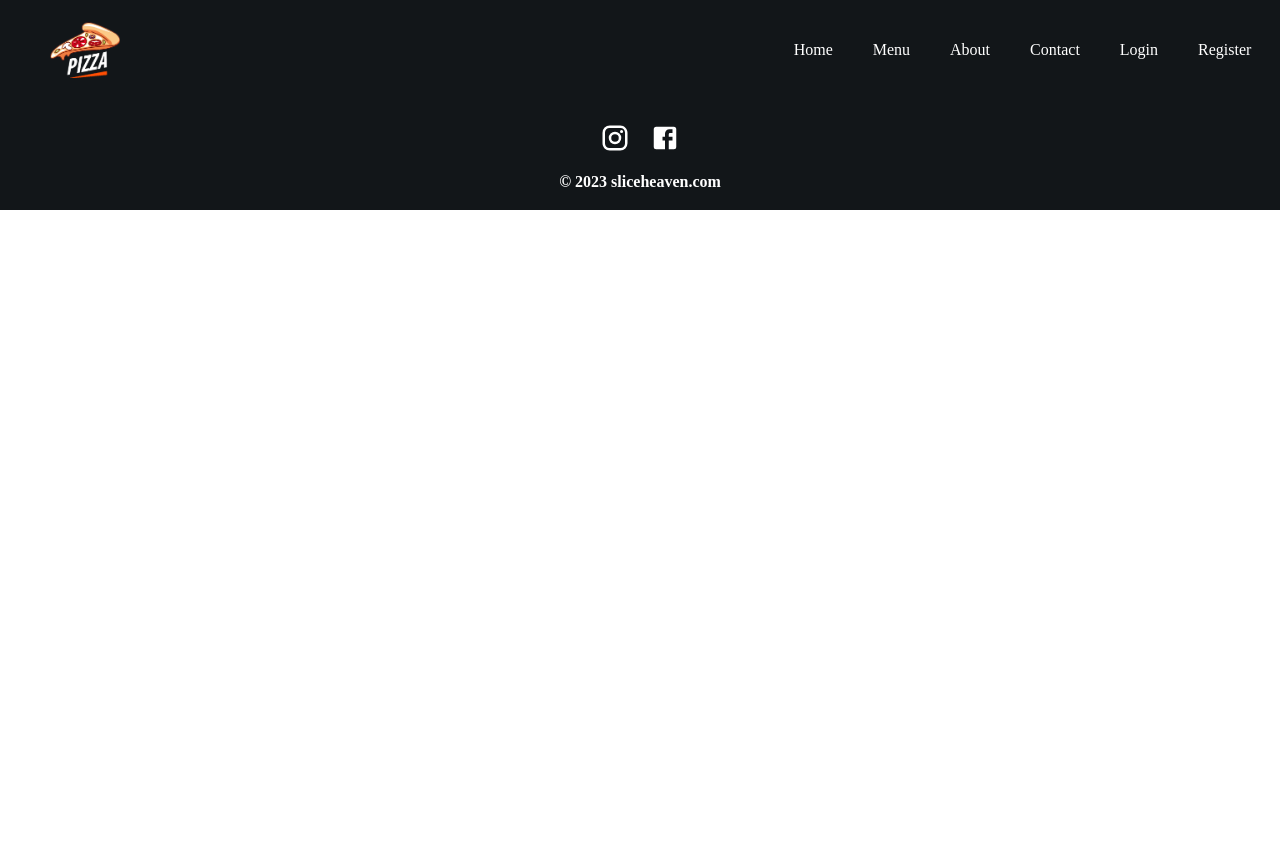
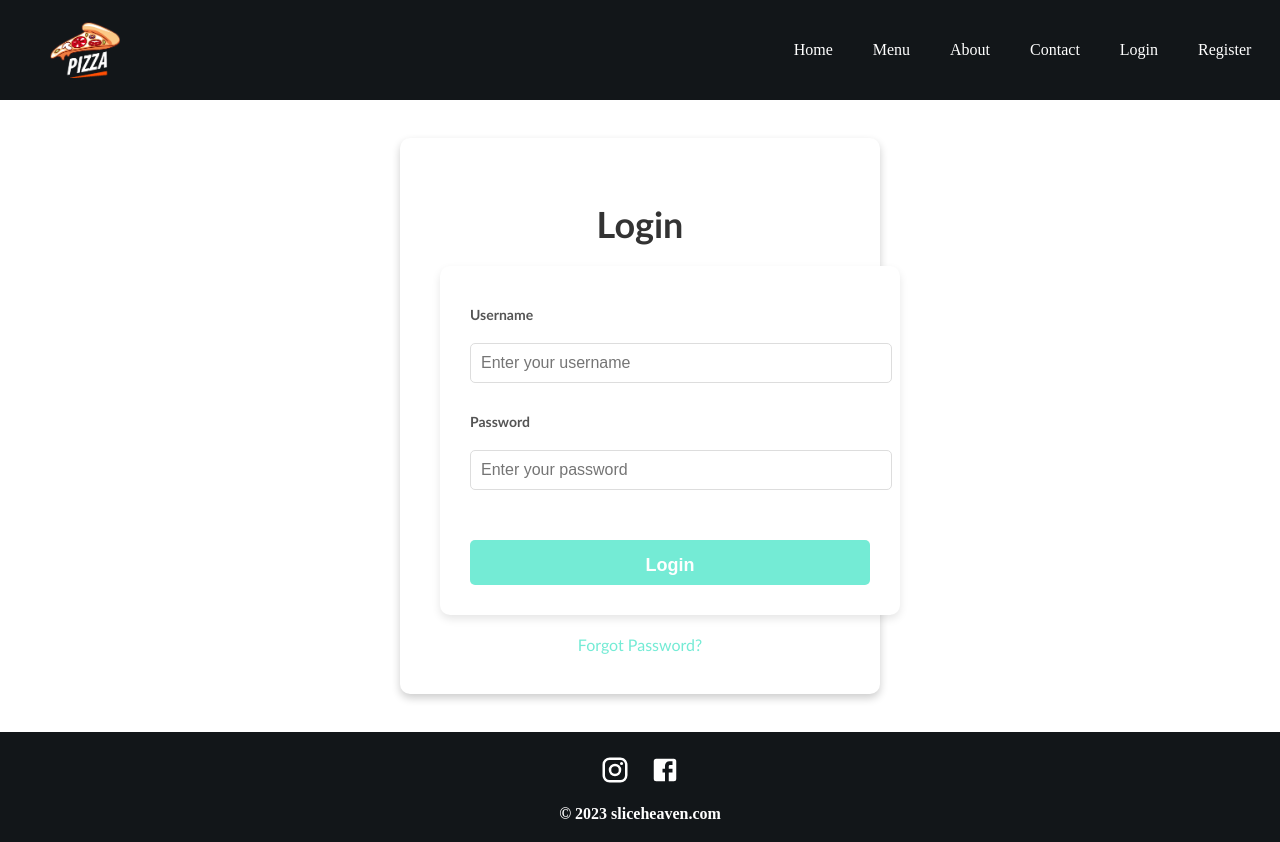
Before and after one commit to RosenGeorgievvv/SliceHeaven, a React (Vite) app: page /login in a window 1280 px wide. Before the commit the page ends 800 px from the top, so only its background shows below. Built offline with nearby package versions, Linux system fonts and the light colour scheme.

Commit message:
Login form update

```diff
--- a/src/App.jsx
+++ b/src/App.jsx
@@ -6,6 +6,7 @@ import Menu from './pages/Menu';
 import Footer from './components/Footer';
 import About from './pages/About';
 import Contact from './pages/Contact';
+import Login from './pages/Login';
 
 function App() {
 
@@ -18,6 +19,7 @@ function App() {
           <Route path='/menu' element={<Menu />} />
           <Route path='/about' element={<About />} />
           <Route path='/contact' element={<Contact />} />
+          <Route path='/login' element={<Login />} />
         </Routes>
         <Footer />
       </Router>
--- a/src/pages/Login.jsx
+++ b/src/pages/Login.jsx
@@ -1,9 +1,26 @@
-import React from 'react'
+import React from 'react';
+import '../styles/Login.css';
 
 const Login = () => {
-  return (
-    <div>Login</div>
-  )
-}
+    return (
+        <div className="login-container">
+            <div className="login-form">
+                <h1>Login</h1>
+                <form>
+                    <label htmlFor="username">Username</label>
+                    <input type="text" id="username" name="username" placeholder="Enter your username" required />
 
-export default Login
+                    <label htmlFor="password">Password</label>
+                    <input type="password" id="password" name="password" placeholder="Enter your password" required />
+
+                    <button type="submit">Login</button>
+                </form>
+                <div className="forgot-password">
+                    <a href="#">Forgot Password?</a>
+                </div>
+            </div>
+        </div>
+    );
+};
+
+export default Login;
--- a/src/styles/Login.css
+++ b/src/styles/Login.css
@@ -0,0 +1,78 @@
+.login-container {
+    width: 100%;
+    min-height: 79vh;
+    display: flex;
+    flex-direction: column;
+    font-family: "Gill Sans", "Gill Sans MT", Calibri, "Trebuchet MS", sans-serif;
+    justify-content: center;
+    align-items: center;
+}
+
+.login-form {
+    background: white;
+    padding: 40px;
+    border-radius: 10px;
+    box-shadow: 0 4px 8px rgba(0, 0, 0, 0.2);
+    width: 100%;
+    max-width: 400px;
+    text-align: center;
+}
+
+.login-form h1 {
+    margin-bottom: 20px;
+    font-size: 36px;
+    color: #333;
+}
+.login-form label {
+    display: block;
+    text-align: left;
+    margin: 10px 0 5px;
+    font-weight: bold;
+    color: #555;
+}
+
+.login-form input {
+    width: 100%;
+    padding: 10px;
+    margin-bottom: 20px;
+    border: 1px solid #ddd;
+    border-radius: 5px;
+    font-size: 16px;
+    transition: border-color 0.3s;
+}
+
+.login-form input:focus {
+    border-color: #74ebd5;
+    outline: none;
+}
+
+.login-form button {
+    width: 100%;
+    padding: 15px;
+    border: none;
+    background: #74ebd5;
+    color: white;
+    font-size: 18px;
+    border-radius: 5px;
+    cursor: pointer;
+    transition: background 0.3s;
+}
+
+.login-form button:hover {
+    background: #acb6e5;
+}
+
+.forgot-password {
+    margin-top: 20px;
+}
+
+.forgot-password a {
+    color: #74ebd5;
+    text-decoration: none;
+    transition: color 0.3s;
+}
+
+.forgot-password a:hover {
+    color: #acb6e5;
+
+}
```
